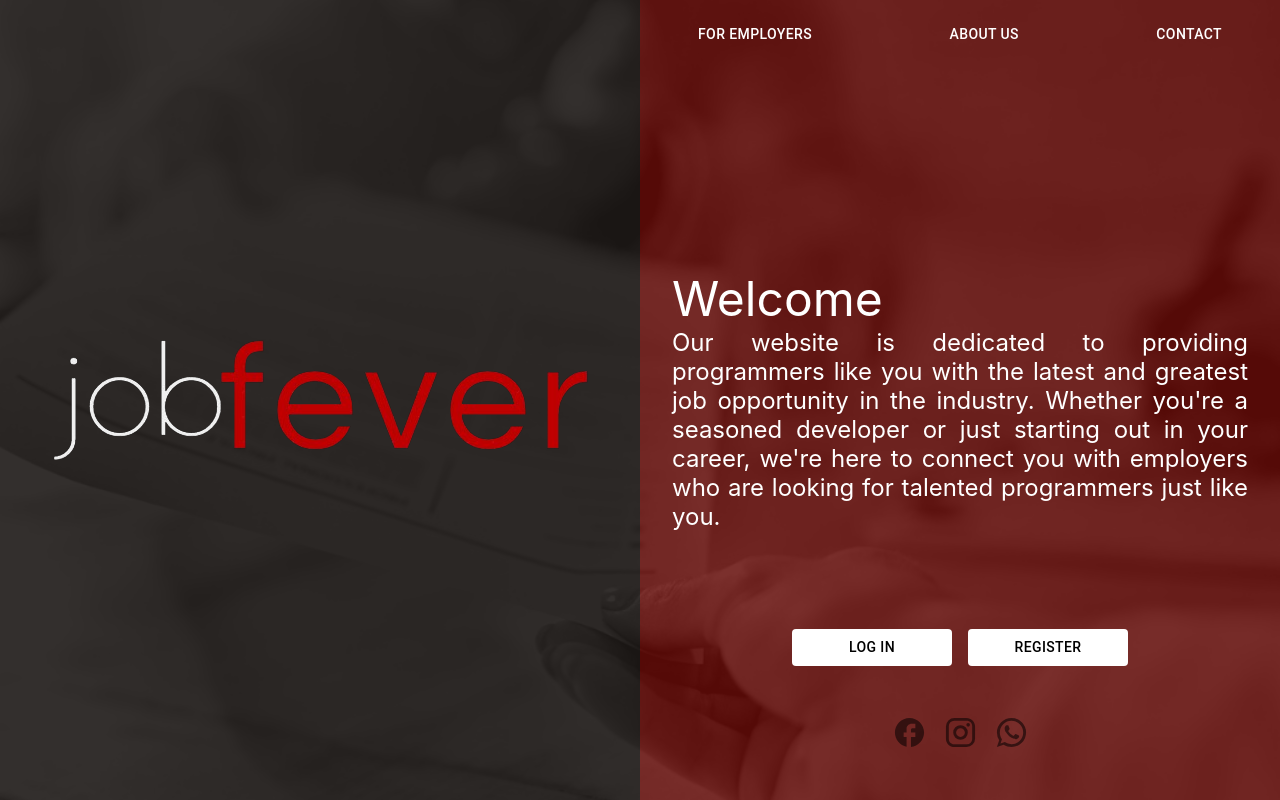
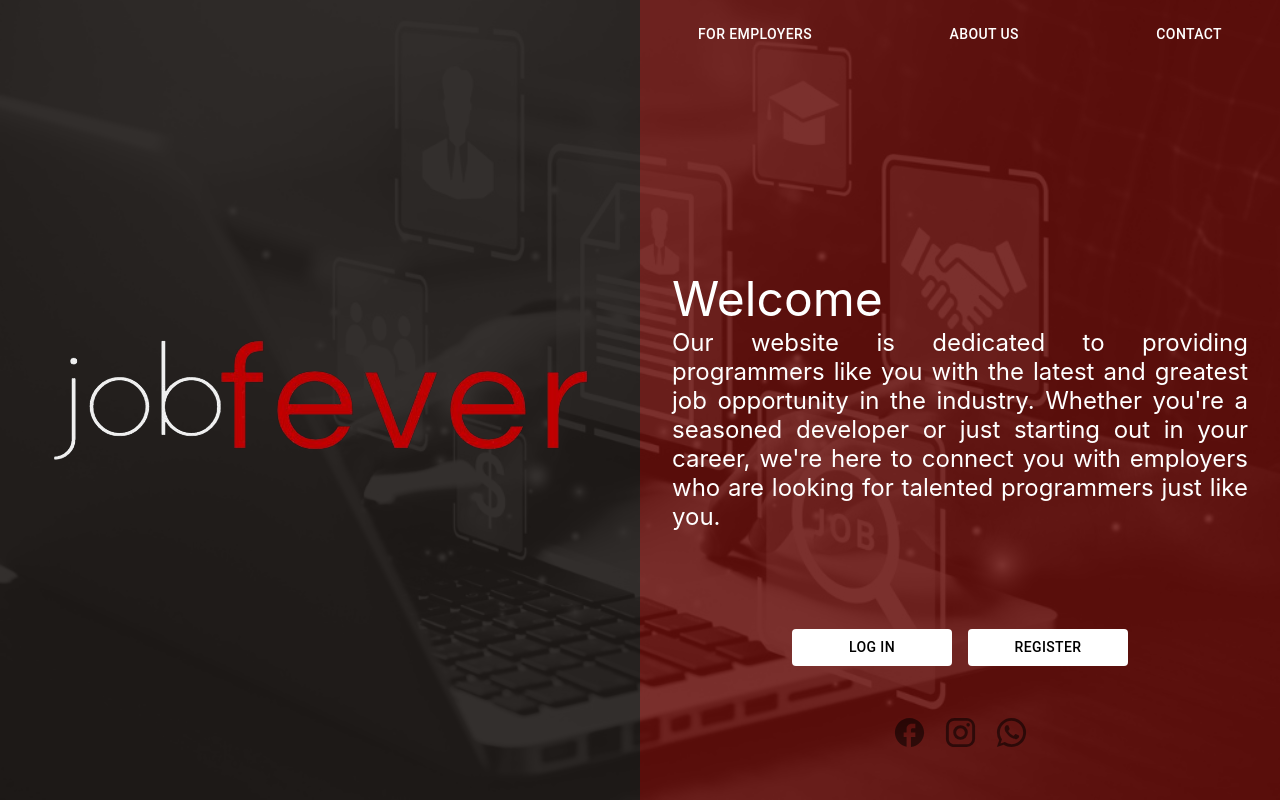
Before and after one commit to stelmaszczykadrian/jobFever-frontend, a React (Create React App) app in the folder jobfever/: page / in a window 1280 px wide. Built offline with nearby package versions, Linux system fonts and the light colour scheme.

Commit message:
Fix: Load specific background image

```diff
--- a/jobfever/src/components/login/LoginSheet.css
+++ b/jobfever/src/components/login/LoginSheet.css
@@ -1,21 +1,11 @@
-body {
-   margin: 0;
-   font-family: -apple-system, BlinkMacSystemFont, 'Segoe UI', 'Roboto', 'Oxygen',
-   'Ubuntu', 'Cantarell', 'Fira Sans', 'Droid Sans', 'Helvetica Neue',
-   sans-serif;
-   -webkit-font-smoothing: antialiased;
-   -moz-osx-font-smoothing: grayscale;
-   background: url("../../images/background_2.jpg") no-repeat center center fixed;
-   -webkit-background-size: cover;
-   -moz-background-size: cover;
-   -o-background-size: cover;
-   background-size: cover;
-}
-
 #container {
    display: flex;
    width: 100%;
    height: 100vh;
+   background-image:url("../../images/background_2.jpg");
+   background-repeat: no-repeat;
+   background-position: center;
+   background-size: cover;
 }
 
 #flexedBox {
--- a/jobfever/src/components/welcomePage/WelcomePage.css
+++ b/jobfever/src/components/welcomePage/WelcomePage.css
@@ -1,17 +1,3 @@
-body {
-    margin: 0;
-    font-family: -apple-system, BlinkMacSystemFont, 'Segoe UI', 'Roboto', 'Oxygen',
-    'Ubuntu', 'Cantarell', 'Fira Sans', 'Droid Sans', 'Helvetica Neue',
-    sans-serif;
-    -webkit-font-smoothing: antialiased;
-    -moz-osx-font-smoothing: grayscale;
-    background: url("../../images/background_1.jpg") no-repeat center center fixed;
-    -webkit-background-size: cover;
-    -moz-background-size: cover;
-    -o-background-size: cover;
-    background-size: cover;
-}
-
 .container {
     display: flex;
     width: 100%;
@@ -89,3 +75,10 @@
 .button-text {
     color: black;
 }
+
+.background {
+    background-image:url("../../images/background_1.jpg");
+    background-repeat: no-repeat;
+    background-position: center;
+    background-size: cover;
+}
--- a/jobfever/src/components/welcomePage/WelcomePage.jsx
+++ b/jobfever/src/components/welcomePage/WelcomePage.jsx
@@ -12,7 +12,7 @@
 function WelcomePage() {
     return (
         <div>
-            <div className="container" >
+            <div className="container background" >
                 <div className="halfSide leftSide">
                     <div className="sideContainer logoContainer">
                         <img className="logo" src={logo}/>
```
